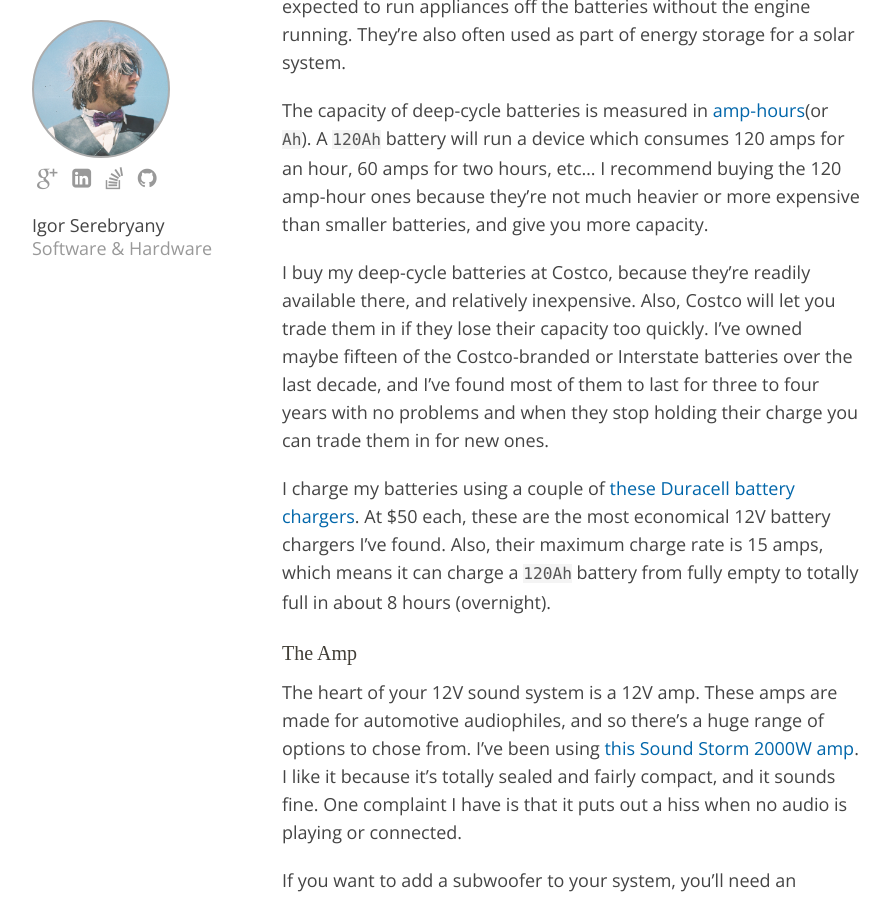
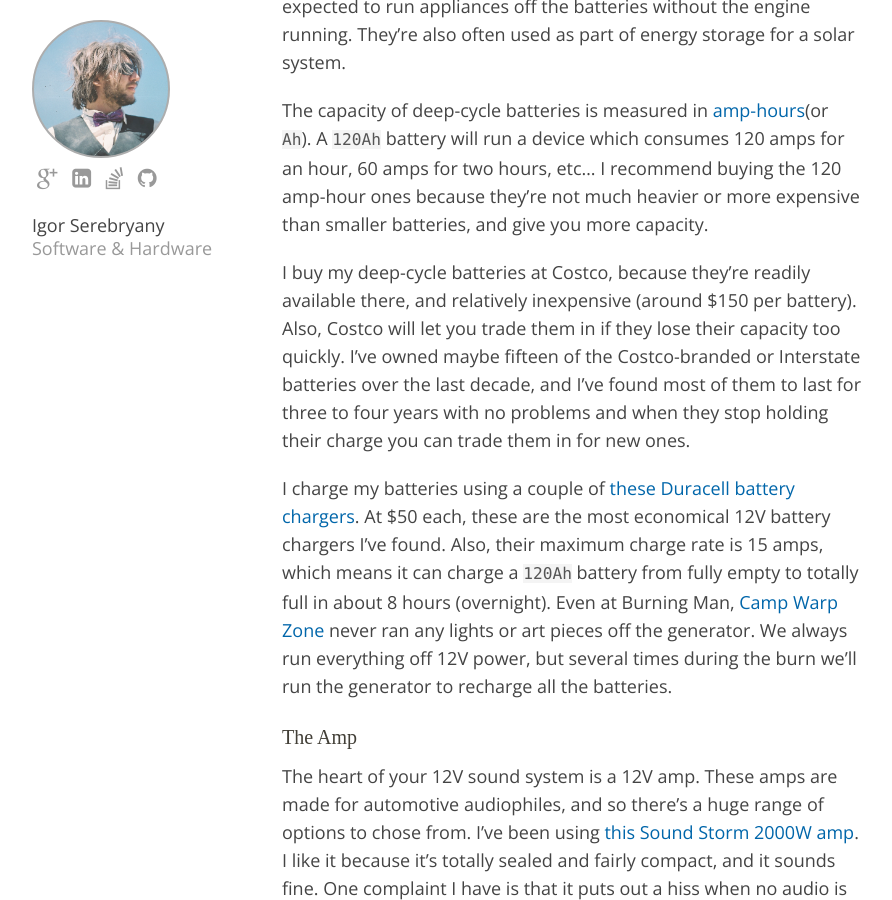
Before and after one commit to igor47/blog, a Jekyll site: the page built from _posts/2016-09-19-the-12v-music-manifesto.md, in a window 1280 px wide and 900 px high, scrolled down 1412 px. Shown: the whole window, without its empty margins (138-1030 px from the left). Built offline with Jekyll 4.4.1, drawn with Linux system fonts in a browser that asks for light colours; some web fonts are replaced; some of the changed text lies outside the part shown.

Commit message:
[12v music] even more clarifications

```diff
--- a/_posts/2016-09-19-the-12v-music-manifesto.md
+++ b/_posts/2016-09-19-the-12v-music-manifesto.md
@@ -44,13 +44,15 @@
 A `120Ah` battery will run a device which consumes 120 amps for an hour, 60 amps for two hours, etc...
 I recommend buying the 120 amp-hour ones because they're not much heavier or more expensive than smaller batteries, and give you more capacity.
 
-I buy my deep-cycle batteries at Costco, because they're readily available there, and relatively inexpensive.
+I buy my deep-cycle batteries at Costco, because they're readily available there, and relatively inexpensive (around $150 per battery).
 Also, Costco will let you trade them in if they lose their capacity too quickly.
 I've owned maybe fifteen of the Costco-branded or Interstate batteries over the last decade, and I've found most of them to last for three to four years with no problems and when they stop holding their charge you can trade them in for new ones.
 
 I charge my batteries using a couple of [these Duracell battery chargers](http://amzn.to/2cZGlzX).
 At $50 each, these are the most economical 12V battery chargers I've found.
 Also, their maximum charge rate is 15 amps, which means it can charge a `120Ah` battery from fully empty to totally full in about 8 hours (overnight).
+Even at Burning Man, [Camp Warp Zone](http://igor.moomers.org/warpzone/) never ran any lights or art pieces off the generator.
+We always run everything off 12V power, but several times during the burn we'll run the generator to recharge all the batteries.
 
 ### The Amp ###
 
@@ -105,7 +107,9 @@
 I like that the capacitor comes with a built-in volt meter, so I can keep an eye on the charge of the battery and avoid draining it too far.
 
 Another useful component is [this electronic crossover](http://amzn.to/2cyrk3E).
-It gives better control over the distribution of signal than the built-in crossover in the monoblock amp, and it also allows me to connect an additional amp if I need it.
+It gives better control over the distribution of signal than the built-in crossover in the monoblock amp, and it also allows me to connect an additional amp if I want to run even more speakers.
+I usually configure the sound so that two of the Behringers sit *behind* the DJ but still facing forward, so the DJ gets good monitors but they're still contributing to the party.
+But the crossover makes it easy to connect dedicated monitors if desired.
 
 Finally, it's helpful to have some power plugs.
 I use [this cigarette lighter block](http://amzn.to/2dc9iVN) to provide USB power, which is nice to charge phones and also to run [little USB lights](http://amzn.to/2dc7WdK) (super-helpful when you need to plug and unplug stuff, or to see the DJ equipment).
```
Also changed, not shown: other parts of _posts/2016-09-19-the-12v-music-manifesto.md (+1 -1 lines).
